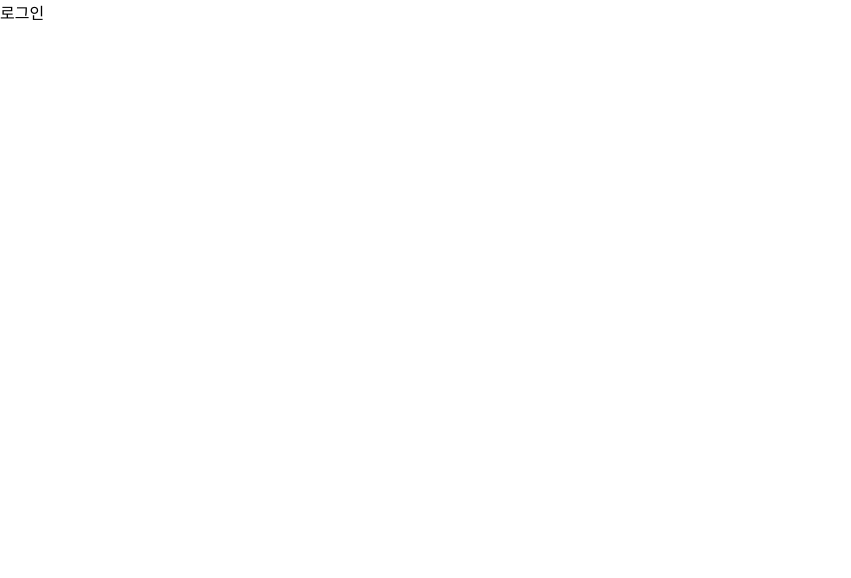
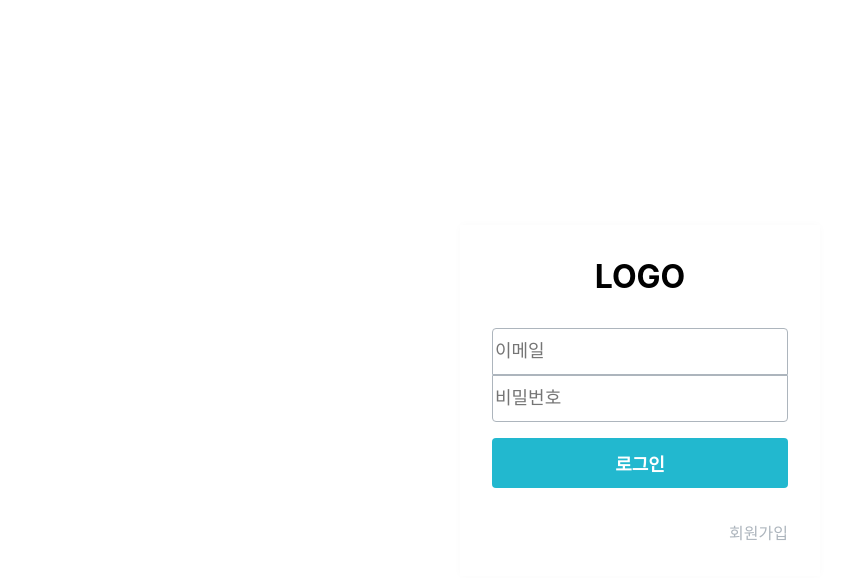
Before and after one commit to korea2oo5/homedeco-frontend, a React (Create React App) app: page /login in a window 1280 px wide. Shown: the top 578 px of the page, without its empty margins (0-851 px from the left). Built offline with nearby package versions, Linux system fonts and the light colour scheme.

Commit message:
로그인 UI

```diff
--- a/src/components/LoginPage.js
+++ b/src/components/LoginPage.js
@@ -1,7 +1,13 @@
 import React from "react";
+import AuthTemplate from "./auth/AuthTemplate";
+import AuthForm from "./auth/AuthForm";
 
 const LoginPage = () => {
-  return <div>로그인</div>;
+  return (
+    <AuthTemplate>
+      <AuthForm />
+    </AuthTemplate>
+  );
 };
 
 export default LoginPage;
--- a/src/components/RegisterPage.js
+++ b/src/components/RegisterPage.js
@@ -1,7 +1,13 @@
 import React from "react";
+import AuthTemplate from "./auth/AuthTemplate";
+import AuthForm from "./auth/AuthForm";
 
 const RegisterPage = () => {
-  return <div>회원가입</div>;
+  return (
+    <AuthTemplate>
+      <AuthForm />
+    </AuthTemplate>
+  );
 };
 
 export default RegisterPage;
--- /dev/null
+++ b/src/components/auth/AuthForm.js
@@ -0,0 +1,76 @@
+import React from "react";
+import styled from "styled-components";
+import { Link } from "react-router-dom";
+import palette from "../../lib/styles/palette";
+import Button from "../common/Button";
+
+// 회원가입 또는 로그인
+
+const AuthFormBlock = styled.div`
+  h2 {
+    margin: 0;
+    color: ${palette.gray[8]};
+    margin-bottom: 1rem;
+  }
+`;
+// input
+const StyledInput = styled.input`
+  padding-top: 0.75rem;
+  padding-bottom: 0.75rem;
+  width: 100%;
+  font-size: 1.125rem;
+  border: none;
+  border: 1px solid ${palette.gray[5]};
+  outline: none;
+`;
+
+// 폼 하단에 로그인 혹은 회원가입 링크를 보여 줌
+const Footer = styled.div`
+  margin-top: 2rem;
+  text-align: right;
+  a {
+    color: ${palette.gray[5]};
+    &:hover {
+      color: ${palette.gray[9]};
+    }
+  }
+`;
+
+const ButtonWithMarginTop = styled(Button)`
+  margin-top: 1rem;
+`;
+
+const StyledInputEmail = styled(StyledInput)`
+  border-radius: 4px 4px 0px 0px;
+`;
+const StyledInputPassword = styled(StyledInput)`
+  border-radius: 0px 0px 4px 4px;
+`;
+
+const AuthForm = () => {
+  return (
+    <AuthFormBlock>
+      <form>
+        <StyledInputEmail
+          autoComplete="email"
+          name="email"
+          placeholder="이메일"
+        />
+        <StyledInputPassword
+          autoComplete="new-password"
+          name="password"
+          placeholder="비밀번호"
+          type="password"
+        />
+        <ButtonWithMarginTop cyan fullWidth>
+          로그인
+        </ButtonWithMarginTop>
+      </form>
+      <Footer>
+        <Link to="/register">회원가입</Link>
+      </Footer>
+    </AuthFormBlock>
+  );
+};
+
+export default AuthForm;
--- /dev/null
+++ b/src/components/auth/AuthTemplate.js
@@ -0,0 +1,50 @@
+import React from "react";
+import styled from "styled-components";
+// import palette from "../../lib/styles/palette";
+import { Link } from "react-router-dom";
+
+// 회원가입/로그인 페이지의 레이아웃을 담당하는 컴포넌트
+
+const AuthTemplateBlock = styled.div`
+  position: absolute;
+  left: 0;
+  top: 0;
+  bottom: 0;
+  right: 0;
+  // flex로 내부 내용 중앙 정렬
+  display: flex;
+  flex-direction: column;
+  justify-content: center;
+  align-items: center;
+`;
+
+// 흰색 박스
+const WhiteBox = styled.div`
+  .logo-area {
+    display: block;
+    padding-bottom: 2rem;
+    text-align: center;
+    font-weight: bold;
+    letter-spacting: 2px;
+    font-size: 2rem;
+  }
+  box-shadow: 0 0 8px rgba(0, 0, 0, 0.025);
+  padding: 2rem;
+  width: 360px;
+  background: white;
+  border-radius: 2px;
+`;
+const AuthTemplate = ({ children }) => {
+  return (
+    <AuthTemplateBlock>
+      <WhiteBox>
+        <div className="logo-area">
+          <Link to="/">LOGO</Link>
+        </div>
+        {children}
+      </WhiteBox>
+    </AuthTemplateBlock>
+  );
+};
+
+export default AuthTemplate;
--- a/src/components/common/Button.js
+++ b/src/components/common/Button.js
@@ -1,5 +1,5 @@
 import React from "react";
-import styled from "styled-components";
+import styled, { css } from "styled-components";
 import palette from "../../lib/styles/palette";
 
 //  Button 리액트 컴포넌트를 만들어서 그안에 StyledButton을 렌더링해 준 이유는 추후 이 컴포넌트를 사용할 때 자동으로 import가 되게 하기 위해서
@@ -17,6 +17,22 @@ const StyledButton = styled.button`
     &:hover {
         background : ${palette.gray[6]};
     }
+    ${(props) =>
+      props.fullWidth &&
+      css`
+        padding-top: 0.75rem;
+        padding-bottom: 0.75rem;
+        width: 100%;
+        font-size: 1.125rem;
+      `}
+      ${(props) =>
+        props.cyan &&
+        css`
+          background: ${palette.cyan[5]};
+          &:hover {
+            background: ${palette.cyan[4]};
+          }
+        `}
 `;
 // Button 컴포넌트를 만드는 과정에서 {...props} 를 StyledButton에 설정하는 의미는 Button이 받아오는 props를 모두 StyledButton에 전달한다는 의미
 const Button = (props) => <StyledButton {...props} />;
```
Also changed, not shown: src/components/base/Header.js (added, +10 -0 lines).
